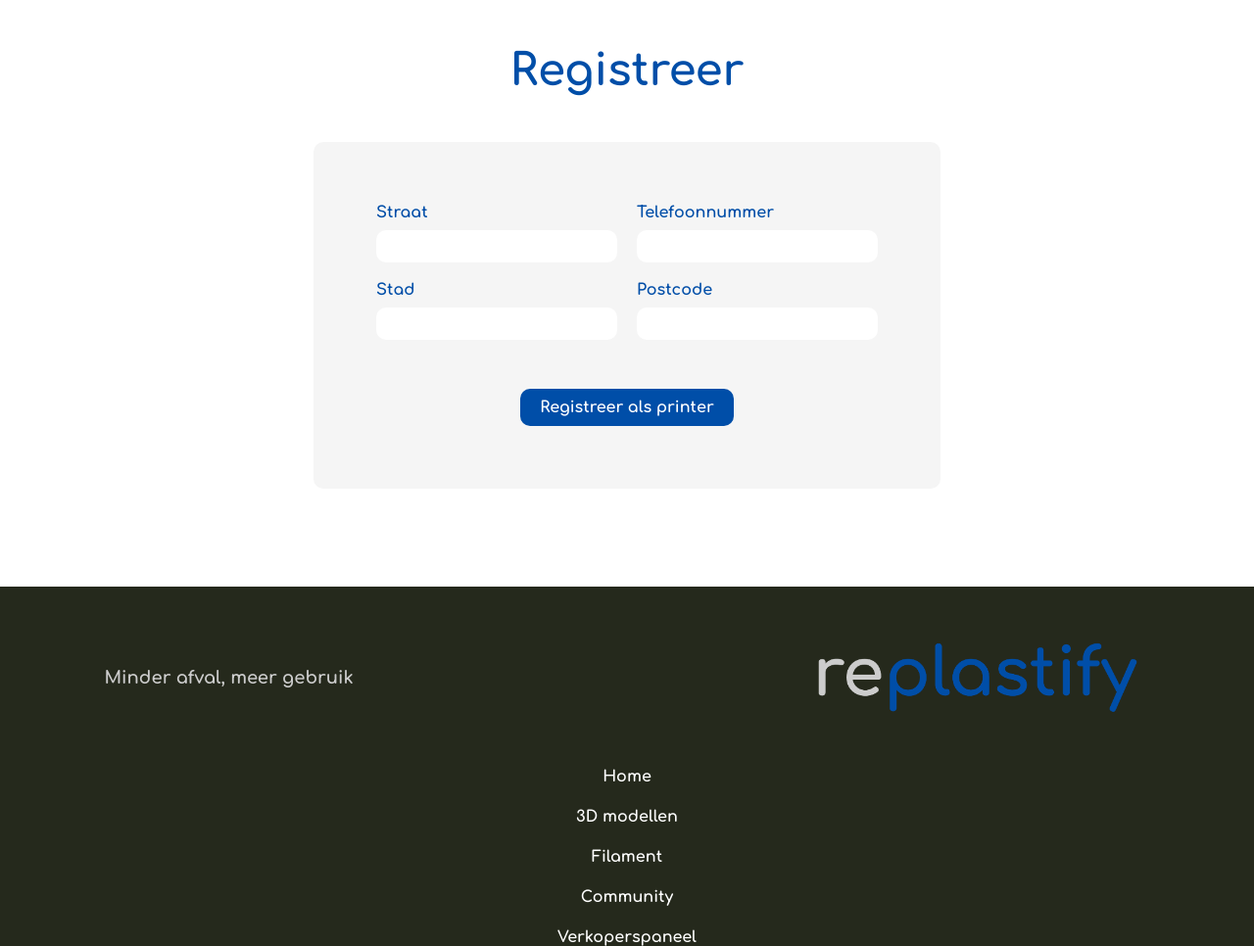
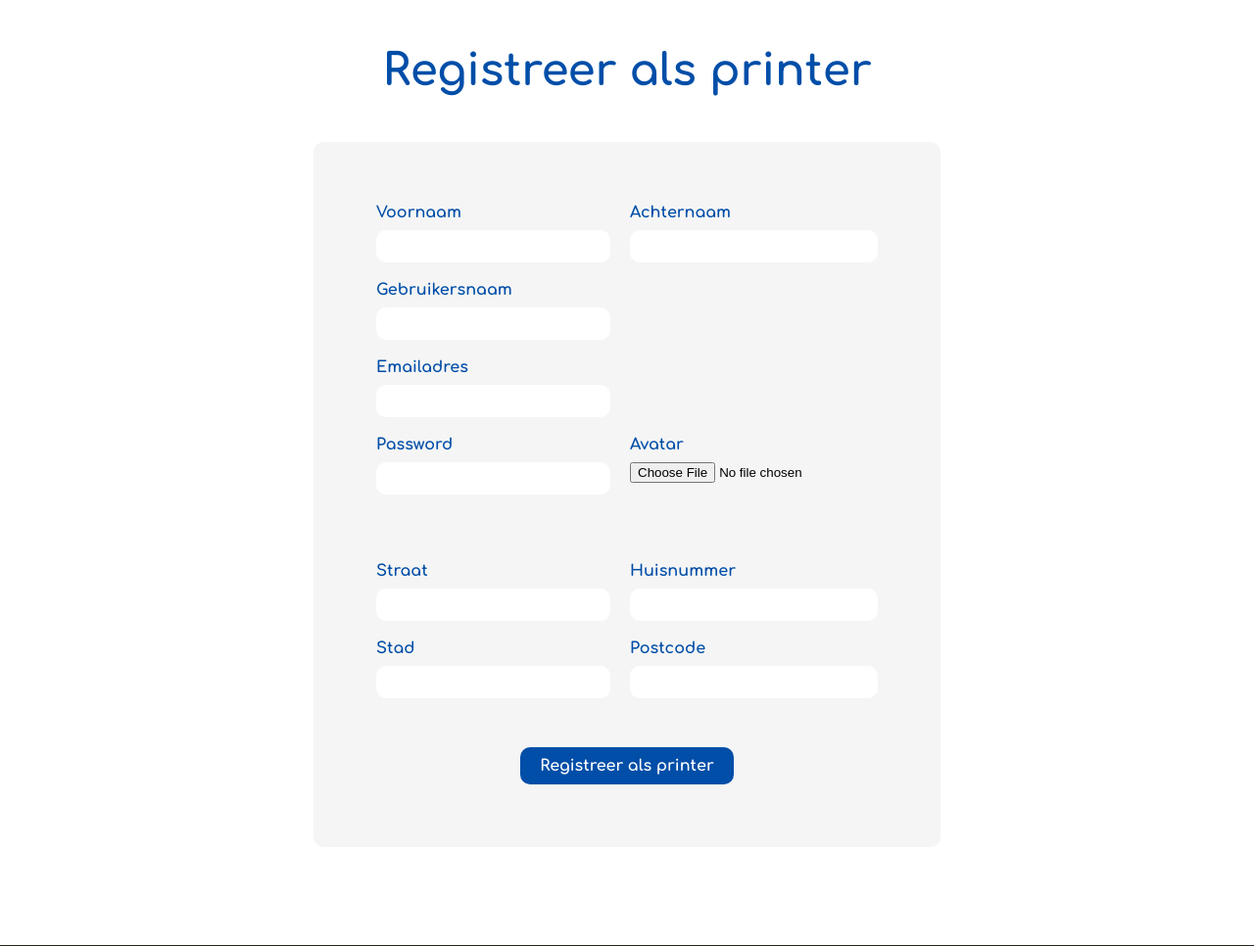
Before and after one commit to jonathanverhaegen/Replastify, a PHP site: page /signupprinter.php in a window 1280 px wide. Shown: the part 100-1066 px from the top of the page at 98% size. Run offline with PHP 8.4, Linux system fonts and the light colour scheme.

Commit message:
user and printer can signup and login

```diff
--- a/dist/app.css
+++ b/dist/app.css
@@ -528,6 +528,10 @@ form {
   font-family: "Comfortaa", cursive;
   font-size: 20px;
   margin-bottom: 50px;
+}
+
+.form__group--printer {
+  margin-top: 50px;
 }
 
 .searchbar {
--- a/signupprinter.php
+++ b/signupprinter.php
@@ -1,4 +1,74 @@
-<!DOCTYPE html>
+<?php
+include_once(__DIR__."/includes/autoloader.inc.php");
+
+if(!empty($_POST)){
+    try{
+
+        $printer = new Printer();
+        $printer->setFirstname($_POST["firstname"]);
+        $printer->setLastname($_POST["lastname"]);
+        $printer->setUsername($_POST["username"]);
+        $printer->setEmail($_POST["email"]);
+        $printer->setPassword($_POST["password"]);
+
+        $file = $_FILES["avatar"];
+
+        $fileName = $file['name'];
+        $fileTmpName = $file['tmp_name'];
+        $fileSize = $file["size"];
+        $fileError = $file['error'];
+        $fileType = $file["type"];
+        $fileExt = explode(".", $fileName);
+        $fileActExt = strtolower(end($fileExt));
+        $allowed = array("jpg", "png", "jpeg");
+
+        if(in_array($fileActExt, $allowed)){
+            if($fileError === 0){
+                if($fileSize < 1000000){
+
+                    $fileNameNew = uniqid('', true).".".$fileActExt;
+
+                    $fileDestination = 'images/'.$fileNameNew;
+                    move_uploaded_file($fileTmpName, $fileDestination);
+                    $printer->setPicture($fileNameNew);
+
+                }else{
+                    $error = "avatar is to big";
+                }
+            }else{
+                $error = "there was an error";
+            }
+
+        }else{
+            $error = "file is not supported";
+        }
+
+        $printer->setStreet($_POST["street"]);
+        $printer->setHousenumber($_POST["housenumber"]);
+        $printer->setCity($_POST["city"]);
+        $printer->setPostalcode($_POST["postalcode"]);
+
+        $printer->register();
+
+        session_start();
+        $id = $printer->getPrinterByEmail();
+        $_SESSION["id"] = $id["id"];
+        $_SESSION["type"] = "printer";
+        header("Location: home.php");
+
+
+    }catch(\Throwable $th){
+        $error = $th->getMessage();
+    }
+
+
+}
+
+
+
+
+
+?><!DOCTYPE html>
 <html lang="en">
 <head>
     <meta charset="UTF-8">
@@ -14,20 +84,55 @@
 <body>
 <?php include_once("header.inc.php"); ?>
 
-<h1 class="title">Registreer</h1>
+<h1 class="title">Registreer als printer</h1>
 
 <div class="form__container" >
+<?php if(!empty($error)): ?>
+    <p class="form__alert"><?php echo $error; ?></p>
+<?php endif; ?>
 
-    <form class="form form--signup" action="" method="post">
+    <form class="form form--signup" action="" method="post" enctype="multipart/form-data">
 
-        <div class=" form__group form__group--left">
+    <div class=" form__group form__group--left">
+        <label class="form__label" for="firstname">Voornaam</label>
+        <input class="form__input" type="text" class="firstname" name="firstname">
+        </div>
+
+        <div class="form__group form__group--right">
+        <label class="form__label" for="lastname">Achternaam</label>
+        <input class="form__input" type="text" class="lastname" name="lastname">
+        </div>
+
+        <div class="form__group form__group--left">
+        <label class="form__label" for="username">Gebruikersnaam</label>
+        <input class="form__input" type="text" class="username" name="username">
+        </div>
+
+        <div class="form__group form__group--left">
+        <label class="form__label" for="email">Emailadres</label>
+        <input class="form__input" type="text" class="email" name="email">
+        </div>
+
+        <div class="form__group form__group--left">
+        <label class="form__label" for="password">Password</label>
+        <input class="form__input" type="password" class="password" name="password">
+        </div>
+
+        <div class="form__group form__group--right">
+        <label class="form__label" for="avatar">Avatar</label>
+        <input type="file"
+        id="avatar" name="avatar"
+        accept="image/png, image/jpeg">
+        </div>
+
+        <div class=" form__group form__group--left form__group--printer">
         <label class="form__label" for="street">Straat</label>
         <input class="form__input" type="text" class="street" name="street">
         </div>
 
-        <div class="form__group form__group--right">
-        <label class="form__label" for="phone">Telefoonnummer</label>
-        <input class="form__input" type="text" class="phone" name="phone">
+        <div class="form__group form__group--right form__group--printer">
+        <label class="form__label" for="housenumber">Huisnummer</label>
+        <input class="form__input" type="text" class="housenumber" name="housenumber">
         </div>
 
         <div class="form__group form__group--left">
--- a/src/components/_form.scss
+++ b/src/components/_form.scss
@@ -281,3 +281,7 @@ form{
     font-size: $bigger;
     margin-bottom: 50px;
 }
+
+.form__group--printer{
+    margin-top:50px;
+}
```
Also changed, not shown: classes/Printer.php (+65 -1 lines), classes/User.php (+7 -7 lines), login.php (+29 -2 lines), logout.php (added, +7 -0 lines), signup.php (+40 -7 lines), images/60b8d3da939673.81316048.jpg (added), images/60b8d426ed5a80.50790063.jpg (added), images/60b8d43e106b31.31469668.jpg (added), images/60b8d67feeffc2.78034328.jpg (added), images/60b8d6d511e868.57391891.jpg (added), images/60b8d710b0cb77.71997392.jpg (added), images/60b8d743e84109.71572152.jpg (added), images/60b8d8190613e6.82120366.jpg (added), images/60b8d87422f008.97557004.jpg (added), 1 other file.
